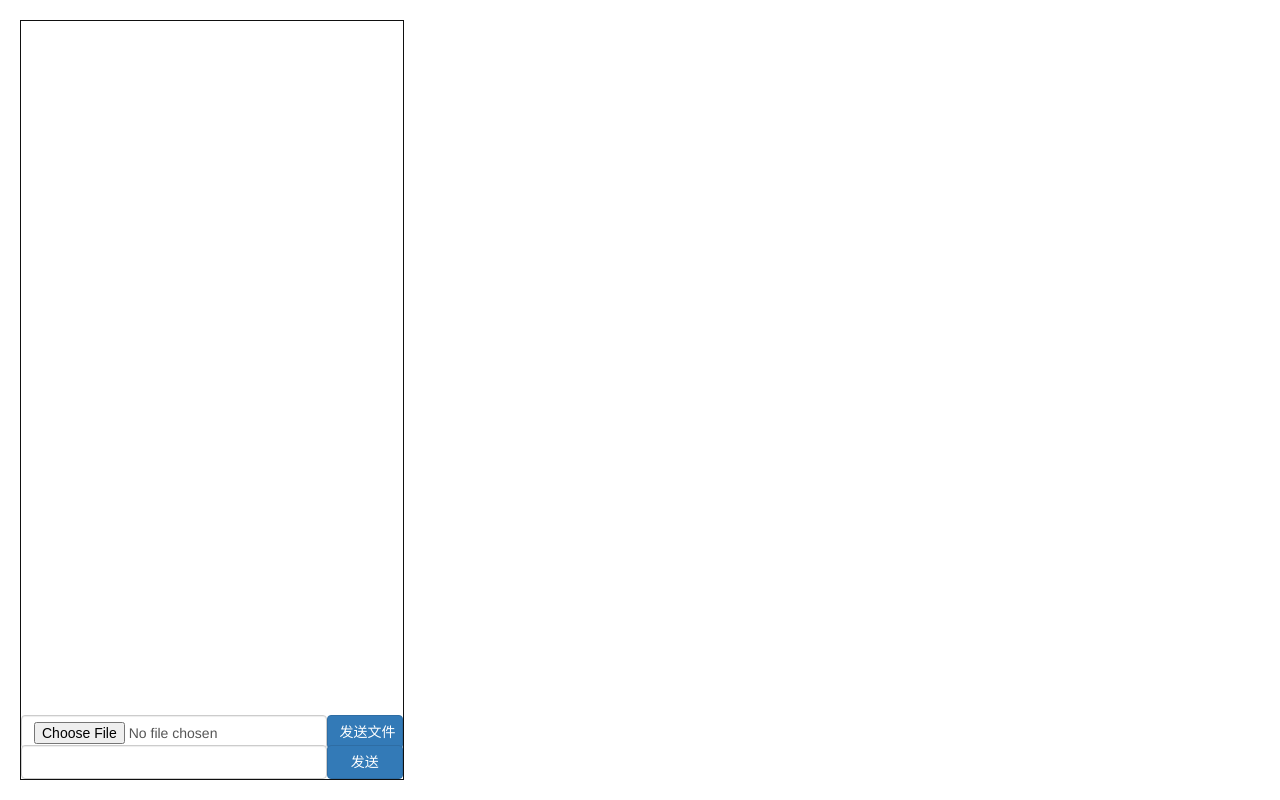
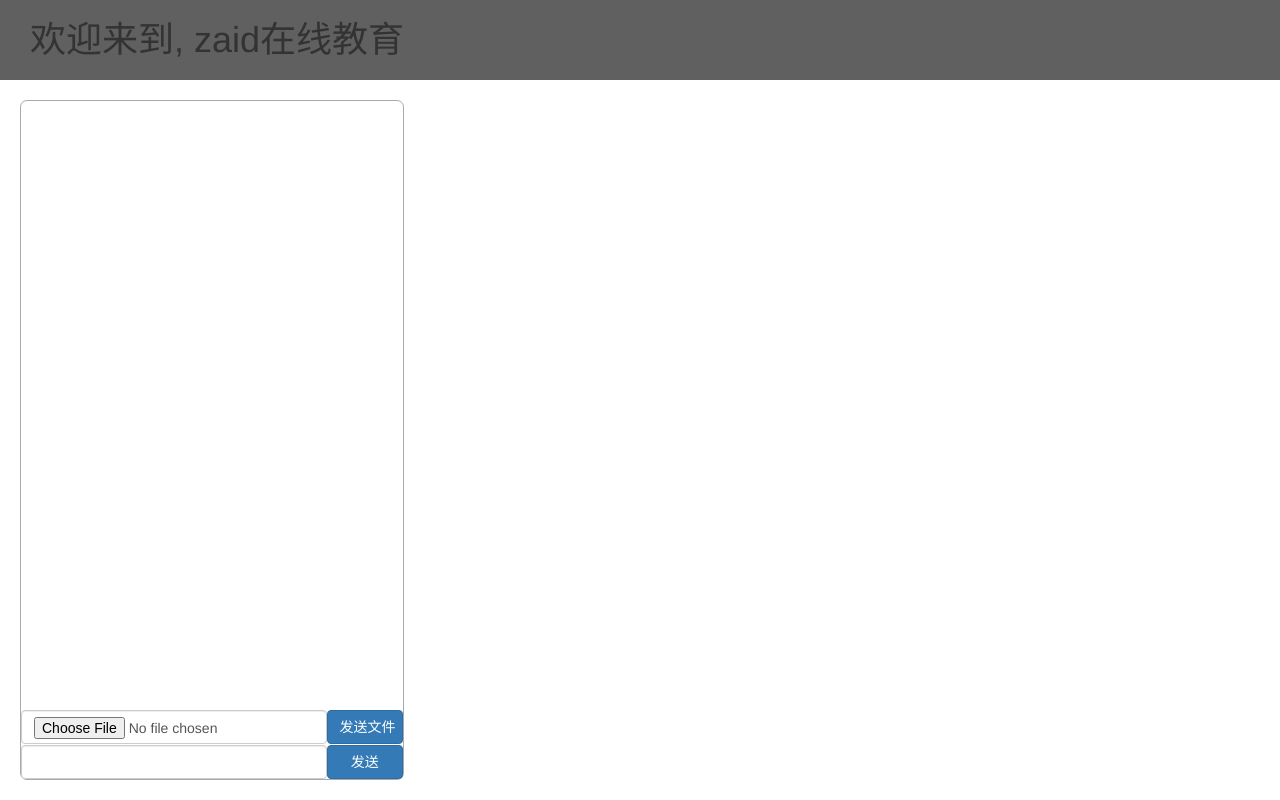
Before and after one commit to lyf321/graduation-project, a website: page public/index.html in a window 1280 px wide. Drawn offline with nearby package versions, Linux system fonts and the light colour scheme.

Commit message:
update background

```diff
--- a/public/index.html
+++ b/public/index.html
@@ -19,32 +19,32 @@
         #videos {
             position: absolute;
             left: 30%;
-            top: 0;
+            top: 100px;
             bottom: 0;
             right: 0;
-            overflow: auto;
+            /*overflow: auto;*/
         }
 
         #videos #me {
             display: inline-block;
-            width: 50%;
-            margin-left: 350px;
-            margin-top: 80px;
+            width: 70%;
+            margin-left: 150px
         }
 
         #videos .other {
             display: inline-block;
-            width: 10%;
+            width: 20%;
             margin-left: -11%;
         }
 
         #chat {
             position: absolute;
             left: 20px;
-            top: 20px;
+            top: 100px;
             bottom: 20px;
             width: 30%;
-            border: 1px solid #0f0f0f;
+            border-radius: 7px;
+            border: 1px solid darkgray;
         }
 
         #chat .msgIpt, #chat .fileIpt {
@@ -64,7 +64,7 @@
         }
 
         #chat .fileIpt, #chat .sendFileBtn {
-            bottom: 30px;
+            bottom: 35px;
         }
 
         #chat .msgs {
@@ -89,14 +89,26 @@
             font-weight: bold;
             text-decoration: none
         }
+        nav{
+
+        }
+        nav h1{
+            margin:0;
+            height:80px;
+            padding-top: 20px;
+            padding-left: 30px;
+            background-color: #616060;
+        }
     </style>
 </head>
 <body>
+<nav>
+    <h1>欢迎来到, zaid在线教育</h1>
+</nav>
 <div id="chat">
     <div class="msgs" id="msgs"></div>
-    <input type="file" id="fileIpt" class="fileIpt form-control">
+    <input type="file" id="fileIpt" class="fileIpt form-control">&nbsp;&nbsp;&nbsp;
     <button id="sendFileBtn" class="sendFileBtn btn btn-primary">发送文件</button>
-    <br>
     <input type="text" id="msgIpt" class="msgIpt form-control">
     <button id="sendBtn" class="sendBtn btn btn-primary">发送</button>
 </div>
```
Also changed, not shown: public/teacher/teacher_home.html (+4 -2 lines), public/image/teacher.jpg (added).
